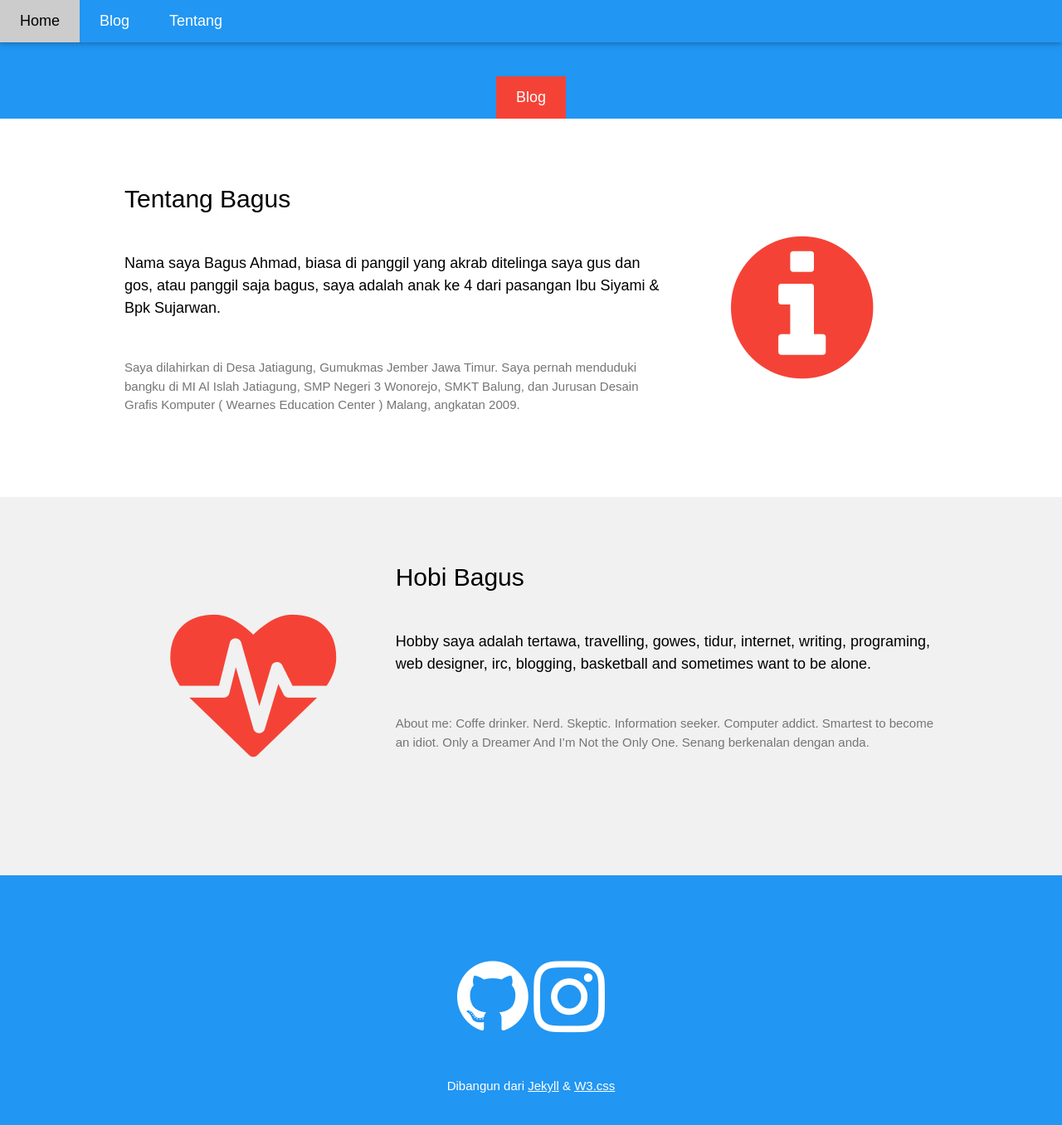
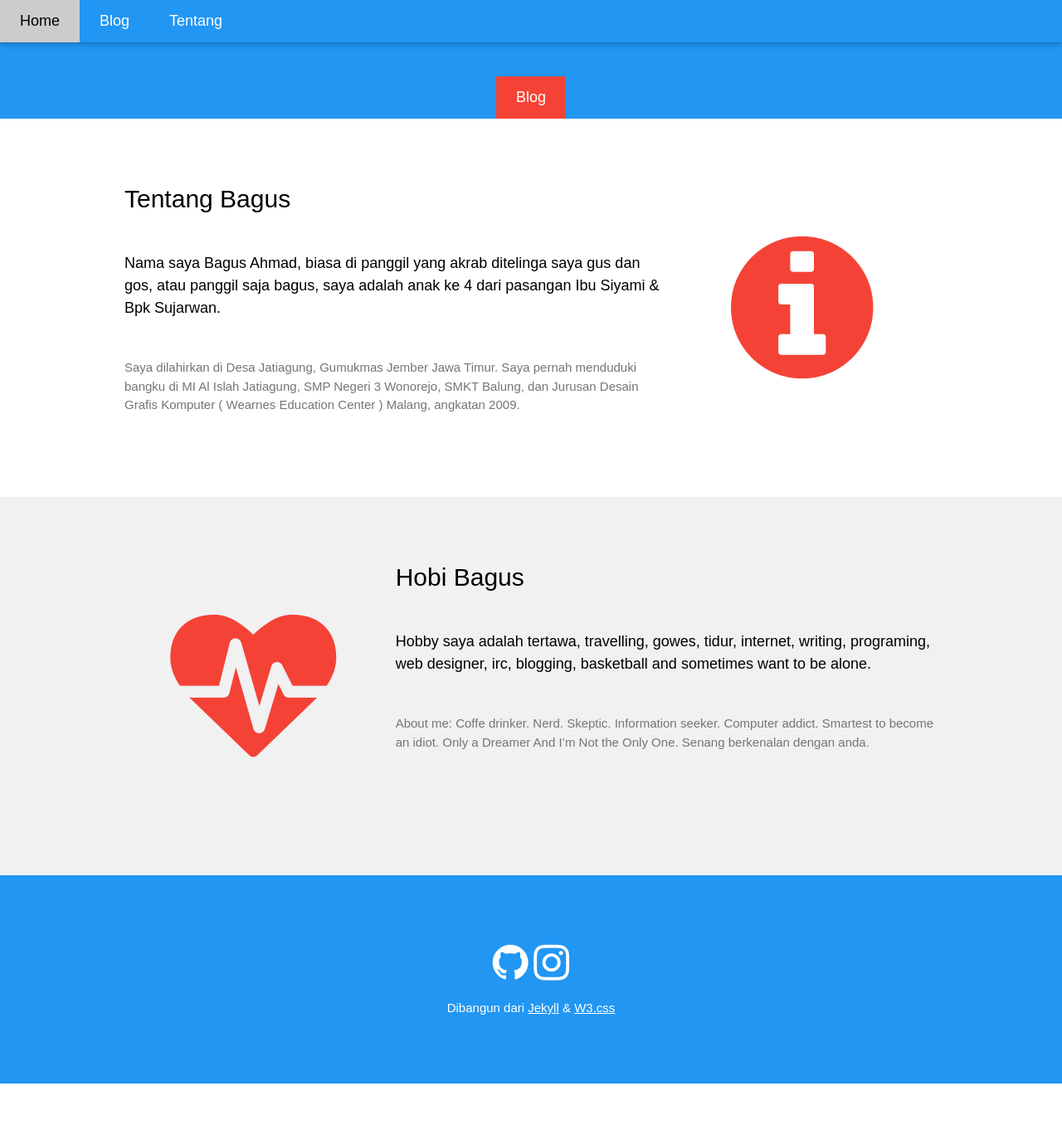
Before and after one commit to Bagus18/Bagus18.github.io, a Jekyll site: the page built from index.md, in a window 1280 px wide and 1400 px high, scrolled down 120 px. Shown: the top 1356 px of the window at 83% size. Built offline with Jekyll 4.4.1, drawn with Linux system fonts in a browser that asks for light colours; nearby versions of some CDN libraries; some web fonts are replaced; library files that are not in the unit come from our copies; after the commit the page ends 1426 px from its top, so only the background shows below that.

Commit message:
Update Thu, Nov 02, 2017  6:56:05 PM

```diff
--- a/_includes/ndas.html
+++ b/_includes/ndas.html
@@ -13,7 +13,7 @@
 <link rel="alternate" type="application/rss+xml" title="{{ site.title }}" href="{{ "/feed.xml" | prepend: site.baseurl | prepend: site.url }}">
 <style>
 body,h1,h2,h3,h4,h5,h6 {font-family: 'Fira Sans Extra Condensed', sans-serif;}.w3-bar,h1,button {font-family: 'Fira Sans Condensed', sans-serif;}
-.fa-info-circle,.fa-heartbeat {font-size:200px}.fa-github,.fa-instagram {font-size:100px}
+.fa-info-circle,.fa-heartbeat {font-size:200px}.fa-github,.fa-instagram {font-size:50px}
 @media (max-width: 600px) {.fa-info-circle,.fa-heartbeat {display:none;}}
 </style>
 </head>
--- a/_includes/sikil.html
+++ b/_includes/sikil.html
@@ -1,5 +1,5 @@
 <footer class="w3-container w3-padding-64 w3-blue w3-center">
-  <div class="w3-xlarge w3-padding-32">
+  <div class="w3-xlarge w3-margin">
    <a href="#" class="w3-hover-text-red w3-text-white"><i class="fa fa-github"></i></a>
    <a href="#" class="w3-hover-text-red w3-text-white"><i class="fa fa-instagram"></i></a>
  </div>
```
